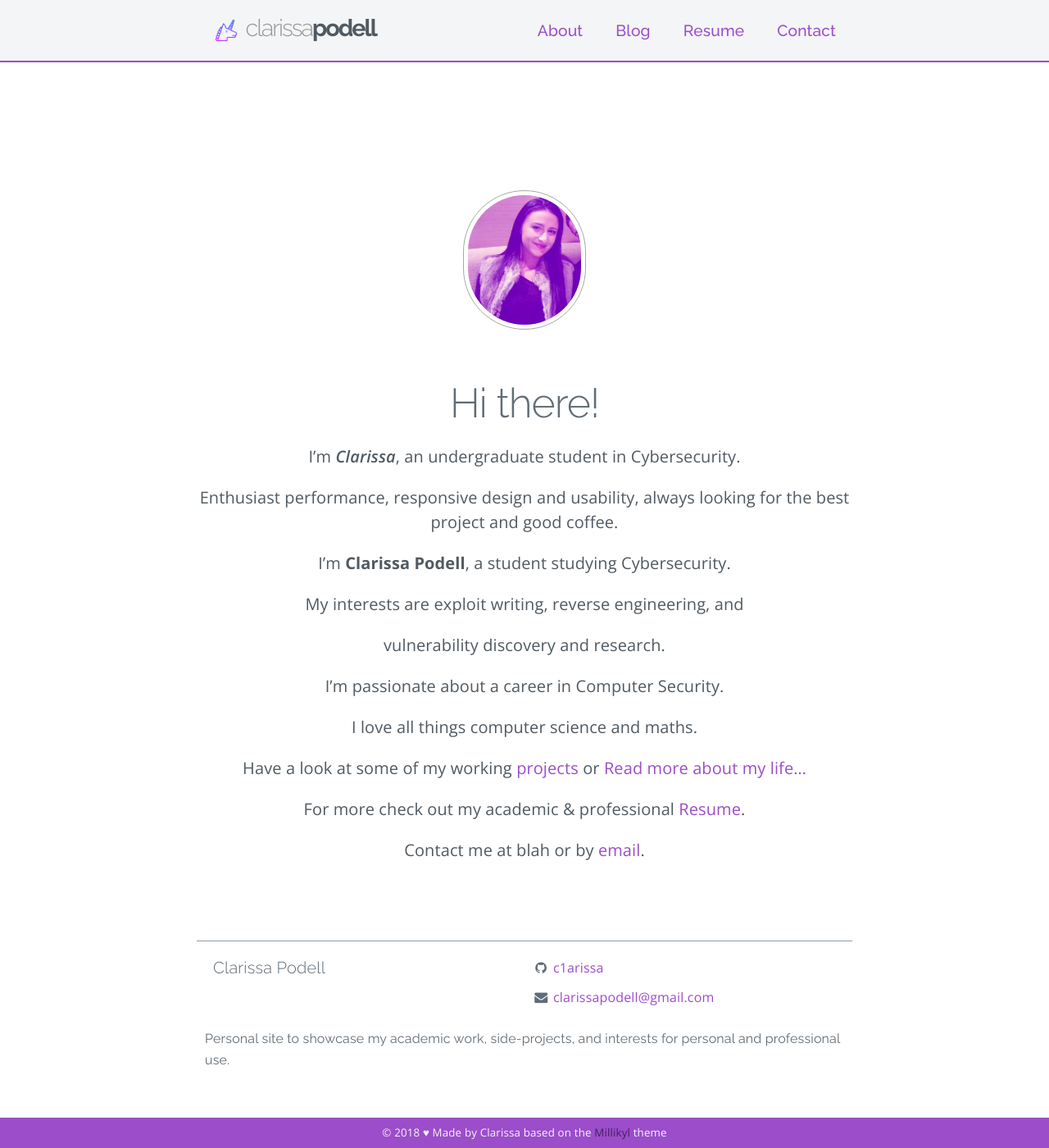
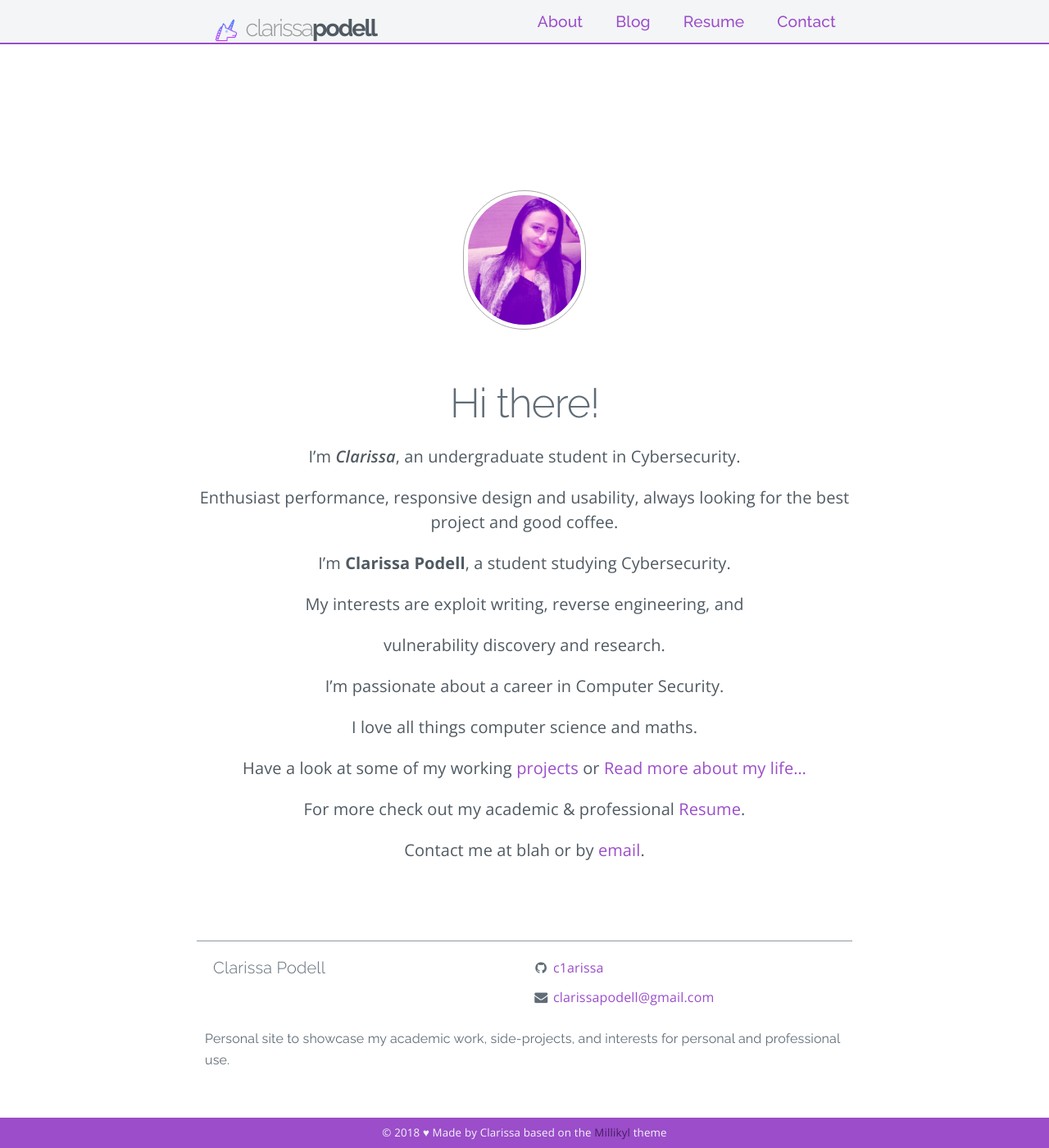
Before and after one commit to c1arissa/c1arissa.github.io, a Jekyll site: the page built from index.md, in a window 1280 px wide and 1400 px high. Shown: the whole window at 82% size. Built offline with Jekyll 4.4.1, drawn with Linux system fonts in a browser that asks for light colours; nearby versions of some CDN libraries; a style sheet for code colours, icons or effects is not loaded.

Commit message:
Update _nav.scss

```diff
--- a/_sass/_nav.scss
+++ b/_sass/_nav.scss
@@ -18,7 +18,7 @@ nav {
         display: block;
         padding: 0 20px;
 	padding-top: 1.1rem;
-        line-height: $nav-height;
+       // line-height: $nav-height;
         background: $nav-background;
         color: $nav-font-color;
         text-decoration: none;
```
